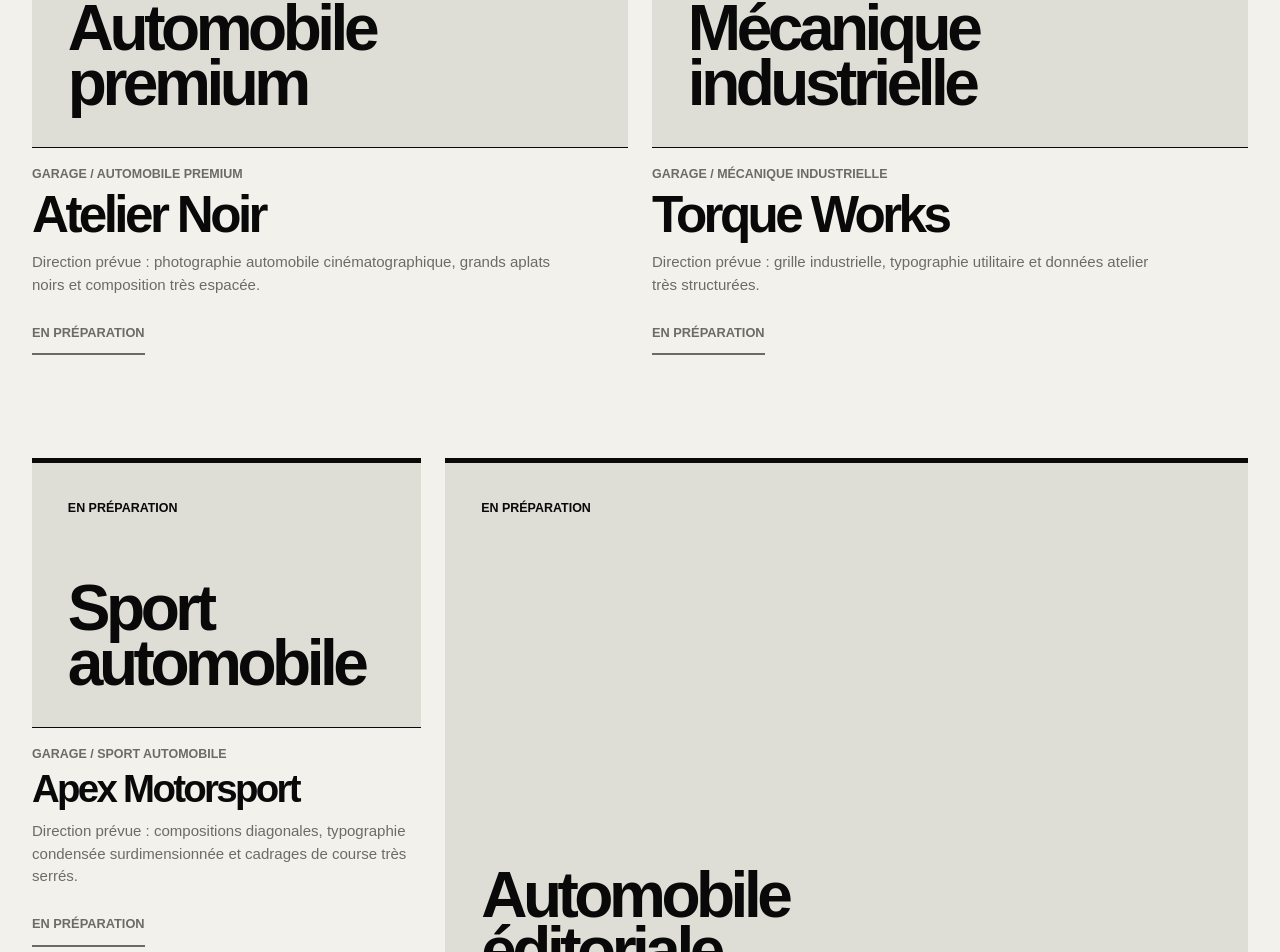
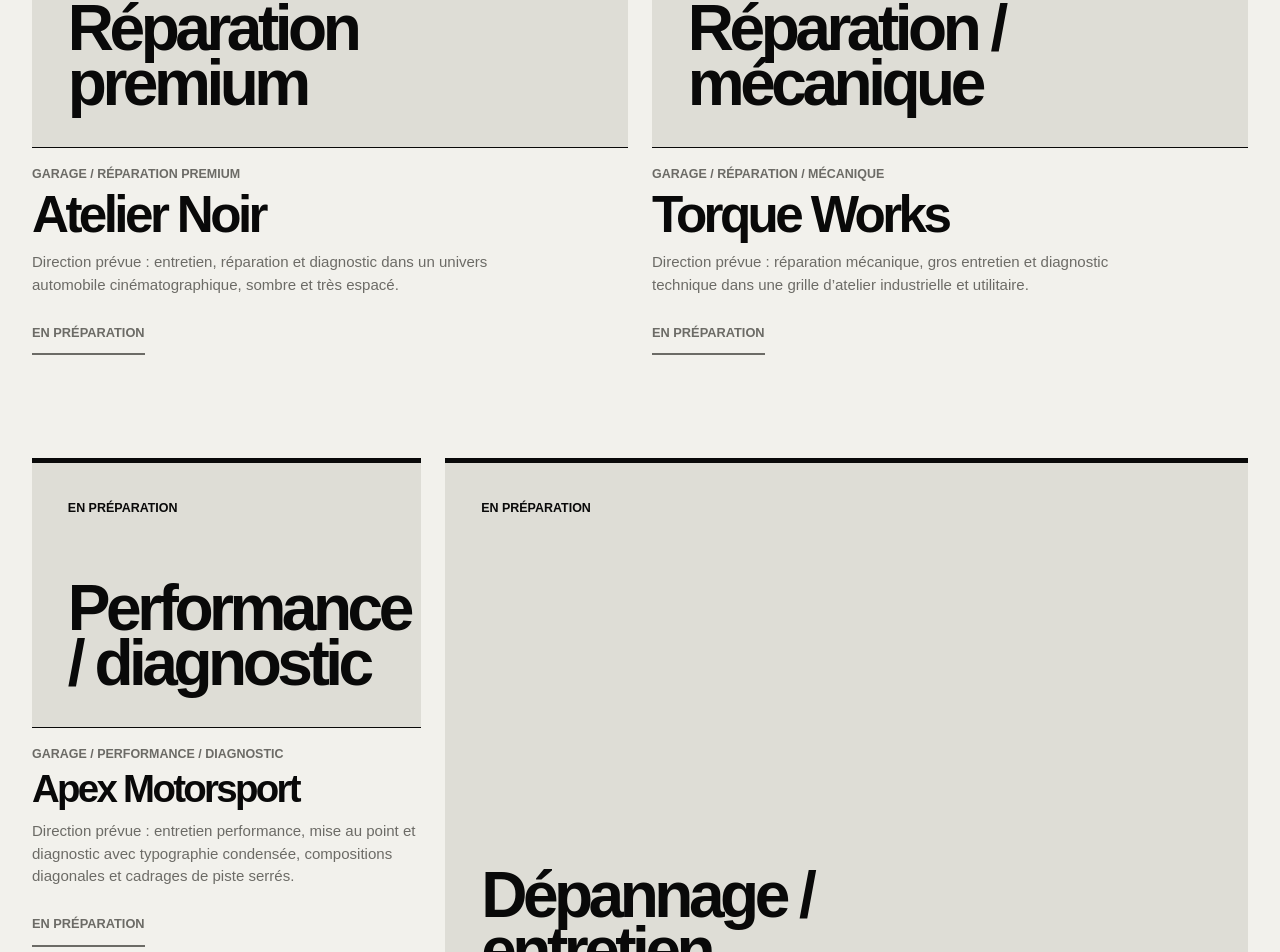
Before and after one commit to maxberck/portfolio-sites, a Next.js app: page / in a window 1280 px wide. Shown: the part 1948-2900 px from the top of the page. Built offline with nearby package versions, Linux system fonts and the light colour scheme; no server answers.

Commit message:
copy: position garages as repair services

```diff
--- a/src/portfolio/data/sites.ts
+++ b/src/portfolio/data/sites.ts
@@ -5,7 +5,7 @@ export const siteCategories: SiteCategoryDefinition[] = [
     id: "garage",
     label: "Garage",
     href: "/categories/garage",
-    description: "Quatre directions automobiles distinctes, du noir cinématographique à la grille éditoriale blanche.",
+    description: "Réparation, entretien, diagnostic et dépannage : quatre directions de garage avec des identités visuelles volontairement différentes.",
   },
   {
     id: "restaurant",
@@ -51,8 +51,8 @@ export const portfolioSites: PortfolioSite[] = [
     id: "garage-01",
     name: "Atelier Noir",
     category: "garage",
-    direction: "Automobile premium",
-    summary: "Direction prévue : photographie automobile cinématographique, grands aplats noirs et composition très espacée.",
+    direction: "Réparation premium",
+    summary: "Direction prévue : entretien, réparation et diagnostic dans un univers automobile cinématographique, sombre et très espacé.",
     href: "/sites/garage-01",
     status: "planned",
   },
@@ -60,8 +60,8 @@ export const portfolioSites: PortfolioSite[] = [
     id: "garage-02",
     name: "Torque Works",
     category: "garage",
-    direction: "Mécanique industrielle",
-    summary: "Direction prévue : grille industrielle, typographie utilitaire et données atelier très structurées.",
+    direction: "Réparation / mécanique",
+    summary: "Direction prévue : réparation mécanique, gros entretien et diagnostic technique dans une grille d’atelier industrielle et utilitaire.",
     href: "/sites/garage-02",
     status: "planned",
   },
@@ -69,8 +69,8 @@ export const portfolioSites: PortfolioSite[] = [
     id: "garage-03",
     name: "Apex Motorsport",
     category: "garage",
-    direction: "Sport automobile",
-    summary: "Direction prévue : compositions diagonales, typographie condensée surdimensionnée et cadrages de course très serrés.",
+    direction: "Performance / diagnostic",
+    summary: "Direction prévue : entretien performance, mise au point et diagnostic avec typographie condensée, compositions diagonales et cadrages de piste serrés.",
     href: "/sites/garage-03",
     status: "planned",
   },
@@ -78,8 +78,8 @@ export const portfolioSites: PortfolioSite[] = [
     id: "garage-04",
     name: "Studio Motor",
     category: "garage",
-    direction: "Automobile éditoriale",
-    summary: "Direction prévue : page blanche de magazine, photographie d’objet automobile et légendes typographiques discrètes.",
+    direction: "Dépannage / entretien",
+    summary: "Direction prévue : dépannage, entretien courant et service atelier dans une mise en page éditoriale blanche, claire et très fonctionnelle.",
     href: "/sites/garage-04",
     status: "planned",
   },
```
